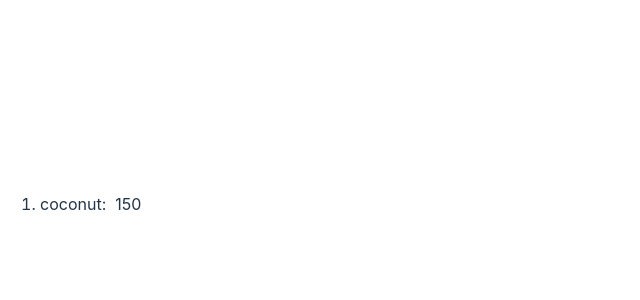
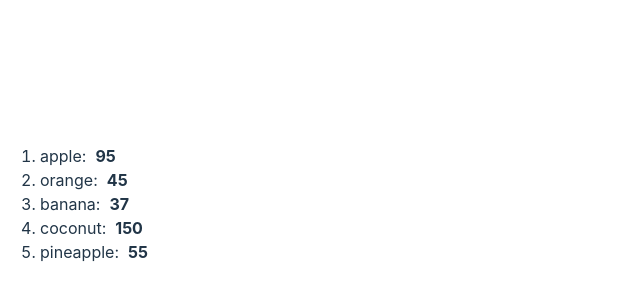
Before and after one commit to tanjirhc/react-render, a React (Vite) app: page / in a window 1280 px wide. Shown: the part 196-496 px from the top of the page, without its empty margins (0-640 px from the left). Built offline with nearby package versions, Linux system fonts and the light colour scheme.

Commit message:
using props

```diff
--- a/src/App.tsx
+++ b/src/App.tsx
@@ -1,13 +1,15 @@
-import List from "./List.tsx"
-
+import List from "./List.tsx";
 
 function App() {
+  const fruits = [
+                  { id: 1, name: "apple", calories: 95 },
+                  { id: 2, name: "orange", calories: 45 },
+                  { id: 3, name: "banana", calories: 37 },
+                  { id: 4, name: "coconut", calories: 150 },
+                  { id: 5, name: "pineapple", calories: 55 },
+                 ];
 
-  return (
-    <>
-      <List />
-    </>
-  )
+  return <List items={fruits} category="Fruits"/>;
 }
 
-export default App
+export default App;
--- a/src/List.tsx
+++ b/src/List.tsx
@@ -1,24 +1,9 @@
-function List() {
-  const fruits = [
-    { id: 1, name: "apple", calories: 95 },
-    { id: 2, name: "orange", calories: 45 },
-    { id: 3, name: "banana", calories: 37 },
-    { id: 4, name: "coconut", calories: 150 },
-    { id: 5, name: "pineapple", calories: 55 },
-  ];
-
-  //                  fruits.sort((a, b) => a.name.localeCompare(b.name)); //alphabetic
-  //fruits.sort((a, b) => b.name.localeCompare(a.name)); //reverse order
-  //fruits.sort((a, b) => a.calories - b.calories); // asceding
-  // fruits.sort((a, b) => b.calories - a.calories); // desceding
-
-  // const lowCalFruits = fruits.filter(fruit => fruit.calories < 100);
-  const highCalFruits = fruits.filter((fruit) => fruit.calories > 100);
-
-  const listItems = highCalFruits.map((highCalFruit) => (
-    <li key={highCalFruit.id}>
-      {highCalFruit.name}: &nbsp;
-      {highCalFruit.calories}
+function List(props) {
+  const itemList = props.items;
+  const listItems = itemList.map((item) => (
+    <li key={item.id}>
+      {item.name}: &nbsp;
+      <b>{item.calories}</b>{" "}
     </li>
   ));
 
```
